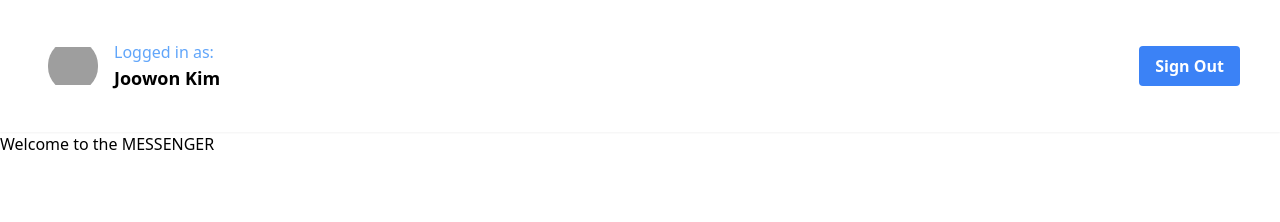
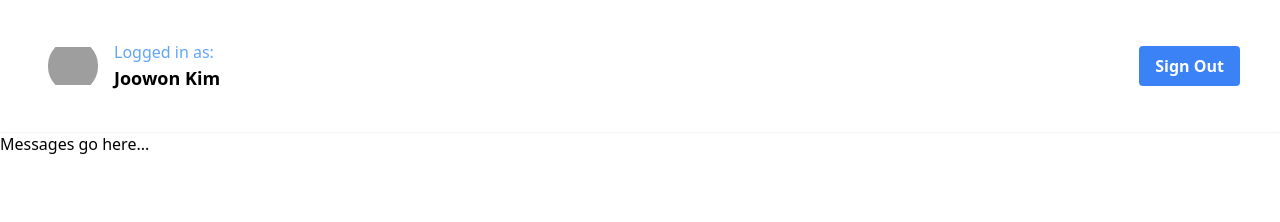
Before and after one commit to 0122wndnjs/META_MESSENGER, a Next.js app: page / in a window 1280 px wide. Shown: the top 222 px of the page. Built offline with nearby package versions, Linux system fonts and the light colour scheme; grey boxes are pictures that could not be loaded.

Commit message:
adding MessageList component

```diff
--- /dev/null
+++ b/app/MessageList.tsx
@@ -0,0 +1,9 @@
+import React from 'react'
+
+function MessageList() {
+  return (
+    <div>Messages go here...</div>
+  )
+}
+
+export default MessageList
--- a/app/page.tsx
+++ b/app/page.tsx
@@ -1,10 +1,13 @@
 import React from 'react'
+import MessageList from './MessageList'
 
 function HomePage() {
   return (
-    <div>
-        <h1>Welcome to the MESSENGER</h1>
-    </div>
+    <main>
+      {/* Message */}
+      <MessageList />
+      {/* ChatInput */}
+    </main>
   )
 }
 
```
